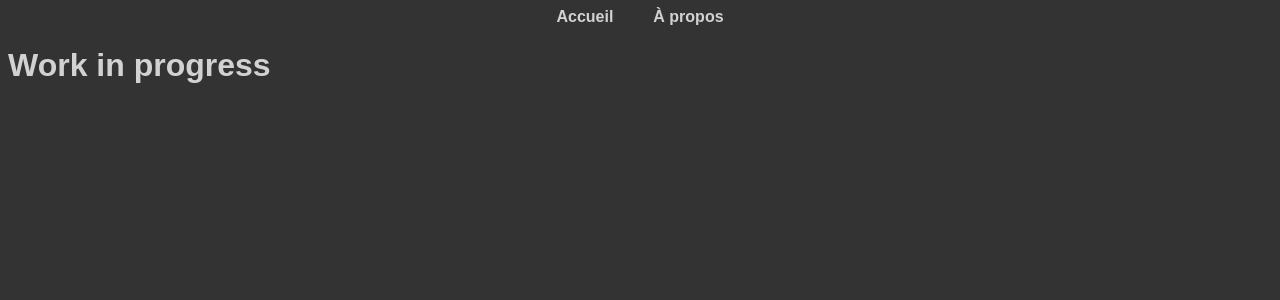
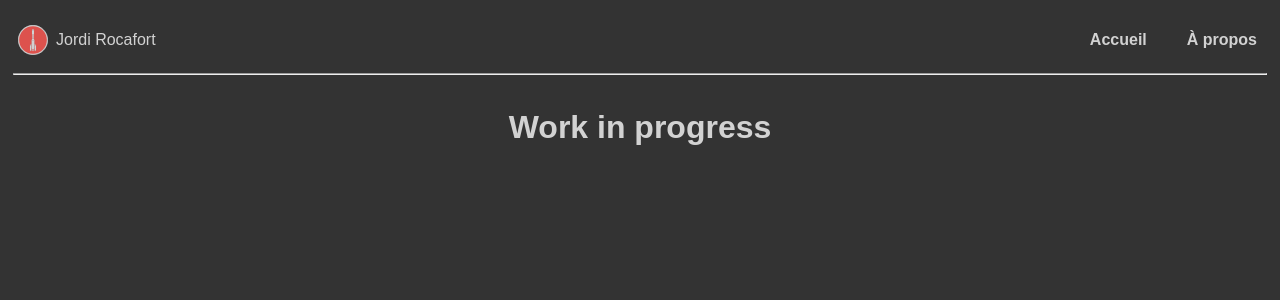
Before and after one commit to Jordi-R66/Portfolio, a PHP site: page / in a window 1280 px wide. Shown: the top 300 px of the page. Run offline with PHP 8.4, Linux system fonts and the light colour scheme.

Commit message:
Ajout de styles CSS pour la mise en page et création d'un nouveau fichier index.css

```diff
--- a/site/css/common.css
+++ b/site/css/common.css
@@ -7,9 +7,31 @@ body {
 	color: var(--light-grey);
 }
 
+header {
+	display: flex;
+	align-items: center;
+	width: 100%;
+}
+
 #header_div {
 	text-align: center;
-	margin-top: 10;
+	margin-top: 10px;
+	/*margin-bottom: 40px;*/
+
+	padding: 5px;
+}
+
+#profil_div {
+	margin-left: 5px;
+	display: flex;
+	align-items: center;
+	gap: 8px;
+}
+
+#profil_div img {
+    width: 30px;
+    height: auto;
+    display: block;
 }
 
 #footer_div {
--- /dev/null
+++ b/site/css/index.css
@@ -0,0 +1,6 @@
+@import url("variables.css");
+
+div#main-section {
+	margin: auto;
+	width: fit-content;
+}
--- a/site/css/nav.css
+++ b/site/css/nav.css
@@ -1,13 +1,10 @@
 @import "variables.css";
-
-:root {
-	font-family: sans-serif;
-}
 
 .navmenu {
 	display: flex;
-	justify-content: center;
-	text-align: center;
+	flex-grow: 1;
+	justify-content: flex-end;
+	font-family: sans-serif;
 }
 
 .navmenu ul {
--- a/site/index.html
+++ b/site/index.html
@@ -8,6 +8,7 @@
 
 	<link rel="icon" type="image/svg+xml" href="img/favicon.svg">
 	<link href="css/common.css" rel="stylesheet" type="text/css">
+	<link href="css/index.css" rel="stylesheet" type="text/css">
 
 	<title>Jordi Rocafort - Portfolio</title>
 </head>
@@ -15,6 +16,12 @@
 <body>
 	<div id="header_div">
 		<header>
+
+			<div id="profil_div">
+				<img src="img/favicon.svg">
+				<p>Jordi Rocafort</p>
+			</div>
+
 			<nav class="navmenu">
 				<ul class="navmenu_ul">
 					<li class="navmenu_li">
@@ -30,9 +37,11 @@
 				</ul>
 			</nav>
 		</header>
+
+		<hr>
 	</div>
 
-	<div id="wip">
+	<div id="main-section">
 		<h1>
 			Work in progress
 		</h1>
```
